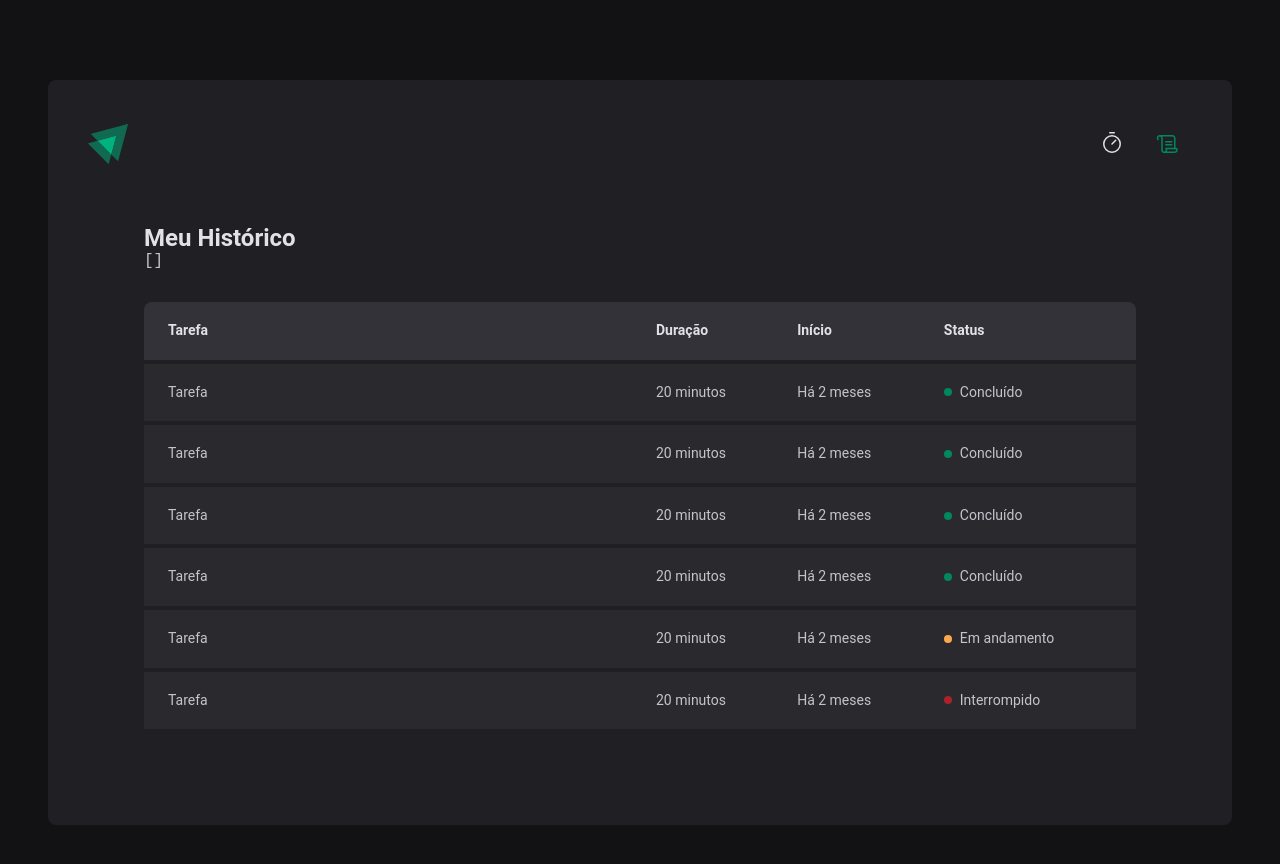
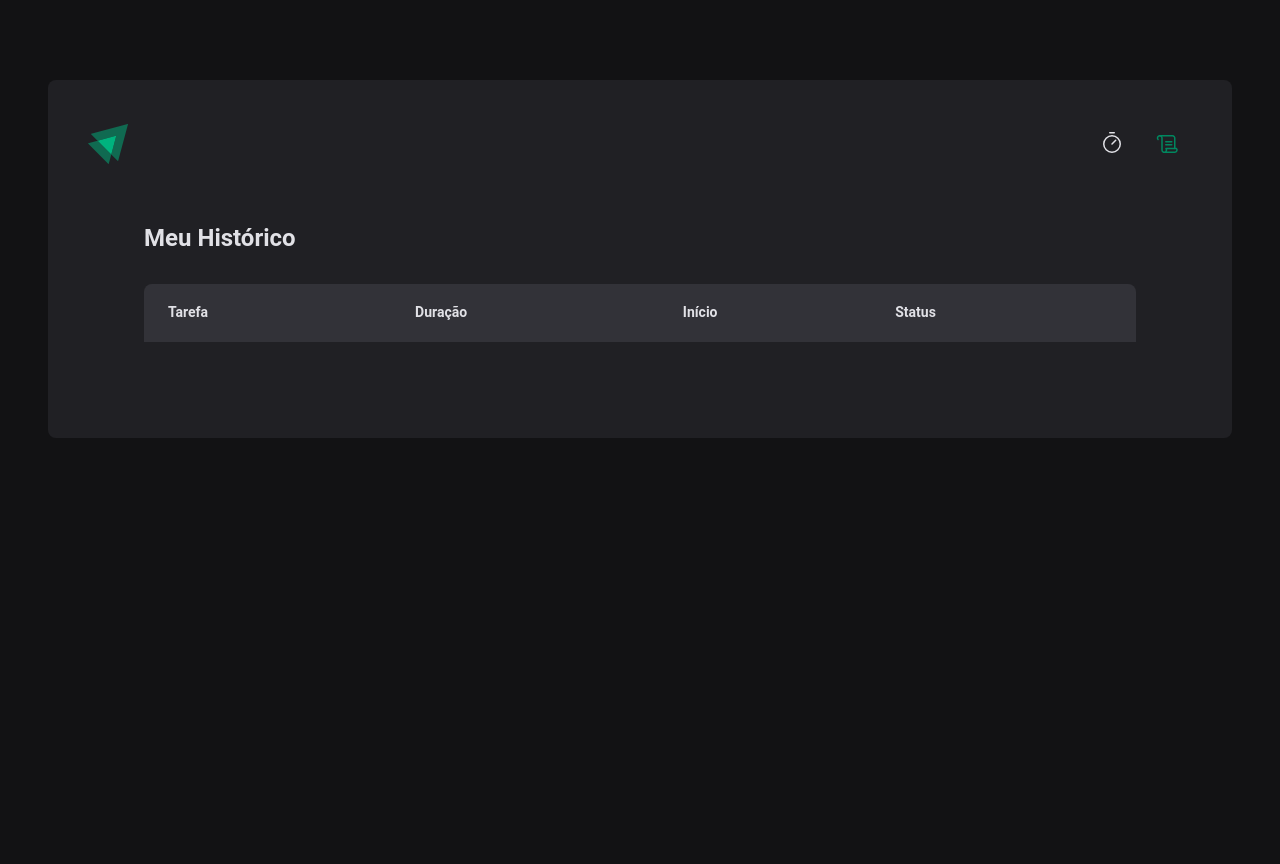
Before and after one commit to Emerson-lab/pomodoroBeluga, a React (Vite) app: page /history in a window 1280 px wide. Shown: the top 864 px of the page. After the commit the page ends 800 px from the top, so only its background shows below. Built offline with nearby package versions, Linux system fonts and the light colour scheme.

Commit message:
format date

```diff
--- a/src/pages/History/index.tsx
+++ b/src/pages/History/index.tsx
@@ -1,17 +1,17 @@
 import { useContext } from "react";
+import { formatDistanceToNow } from 'date-fns';
+import ptBR from 'date-fns/locale/pt-BR'
 import { HistoryContainer, HistoryList, Status } from "./styles";
 import { CyclesContext } from "../../contexts/CyclesContext";
 
 export default function History() {
   const { cycles } = useContext(CyclesContext);
 
+
+
   return (
     <HistoryContainer>
       <h1>Meu Histórico</h1>
-
-      <pre>
-        {JSON.stringify(cycles, null, 2)}
-      </pre>
 
       <HistoryList>
         <table>
@@ -24,54 +24,32 @@
             </tr>
           </thead>
           <tbody>
-            <tr>
-              <td>Tarefa</td>
-              <td>20 minutos</td>
-              <td>Há 2 meses</td>
-              <td>
-                <Status statusColor="green">Concluído</Status>
-              </td>
-            </tr>
-            <tr>
-              <td>Tarefa</td>
-              <td>20 minutos</td>
-              <td>Há 2 meses</td>
-              <td>
-                <Status statusColor="green">Concluído</Status>
-              </td>
-            </tr>
-            <tr>
-              <td>Tarefa</td>
-              <td>20 minutos</td>
-              <td>Há 2 meses</td>
-              <td>
-                <Status statusColor="green">Concluído</Status>
-              </td>
-            </tr>
-            <tr>
-              <td>Tarefa</td>
-              <td>20 minutos</td>
-              <td>Há 2 meses</td>
-              <td>
-                <Status statusColor="green">Concluído</Status>
-              </td>
-            </tr>
-            <tr>
-              <td>Tarefa</td>
-              <td>20 minutos</td>
-              <td>Há 2 meses</td>
-              <td>
-                <Status statusColor="yellow">Em andamento</Status>
-              </td>
-            </tr>
-            <tr>
-              <td>Tarefa</td>
-              <td>20 minutos</td>
-              <td>Há 2 meses</td>
-              <td>
-                <Status statusColor="red">Interrompido</Status>
-              </td>
-            </tr>
+
+            {cycles?.map(cycle => {
+              return (
+                <tr key={cycle.id}>
+                  <td>{cycle.task}</td>
+                  <td>{cycle.minutesAmount} minutos</td>
+                  <td>{formatDistanceToNow(cycle.startDate, { addSuffix: true, locale:ptBR })}</td>
+                  <td>
+                    {cycle.finishedDate && <Status statusColor="green">Concluído</Status>}
+                    <>
+                      {console.log('finishedDate',cycle.finishedDate)}
+                    </>
+                    {cycle.interruptedDate && <Status statusColor="red">Interrompido</Status>}
+                    <>
+                    {console.log('interruptedDate',cycle.interruptedDate)}
+                    </>
+                    {
+                      !cycle.finishedDate && !cycle.interruptedDate &&
+                      <Status statusColor="yellow">
+                        Em andamento
+                      </Status>
+                    }
+                  </td>
+                </tr>
+              )
+            })}
           </tbody>
         </table>
       </HistoryList>
--- a/src/pages/Home/components/NewCycleForm/index.tsx
+++ b/src/pages/Home/components/NewCycleForm/index.tsx
@@ -1,11 +1,7 @@
 import { FormContainer, TaskInput, MinutesAmountInput } from './styles';
-import * as zod from 'zod';
 import { useFormContext } from 'react-hook-form';
-import { zodResolver } from '@hookform/resolvers/zod';
 import { useContext } from 'react';
 import { CyclesContext } from '../../../../contexts/CyclesContext';
-
-
 
 export function NewCycleForm() {
   const { activeCycle } = useContext(CyclesContext);
```
